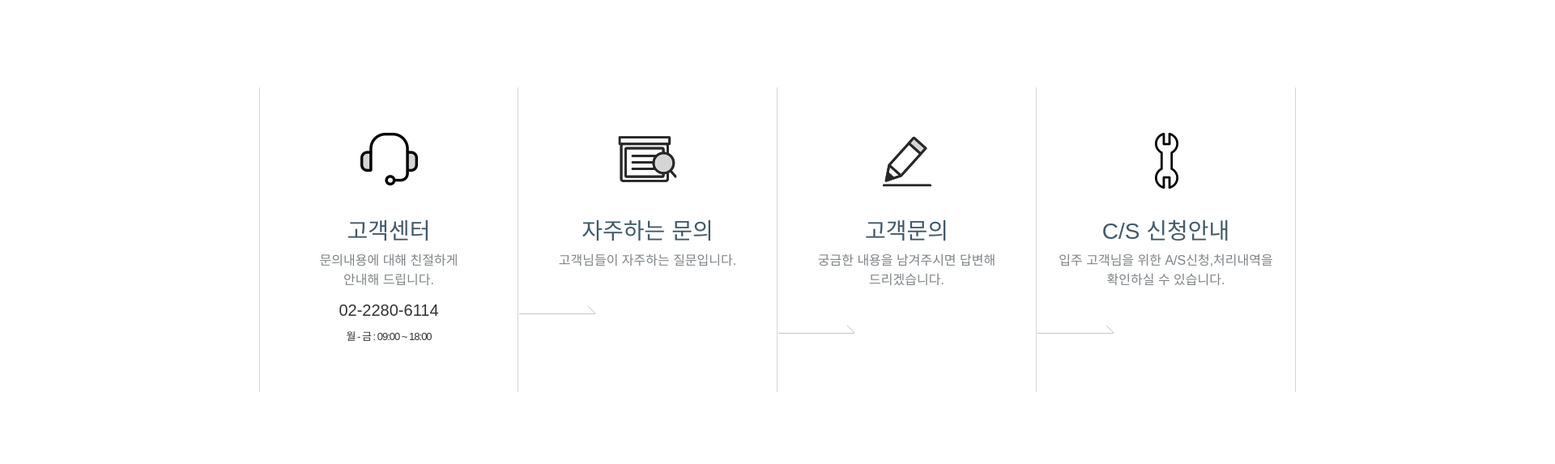
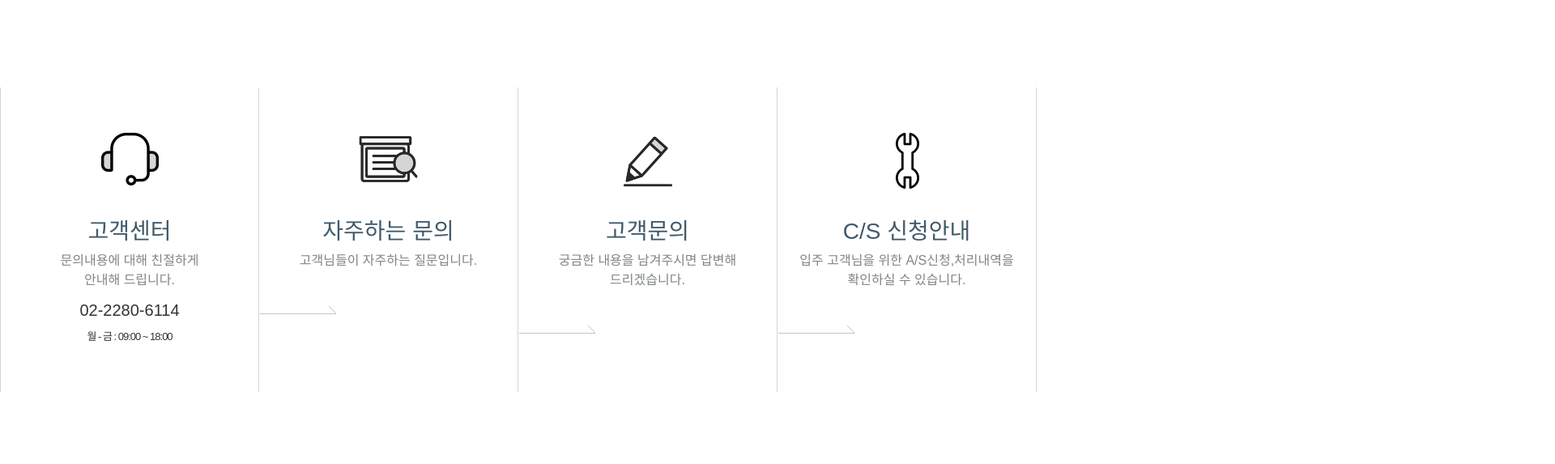
Before and after one commit to immmmmmmmma/pro_site, a plain HTML site: page index.html in a window 1280 px wide. Shown: the part 1644-2217 px from the top of the page at 81% size, 1920 px wide, since content can reach past the window. Drawn offline with nearby package versions, Linux system fonts and the light colour scheme.

Commit message:
swiper 변경, section 수정

```diff
--- a/css/style.css
+++ b/css/style.css
@@ -159,7 +159,7 @@ body{font-family: 'Noto Sans KR', sans-serif;}
 
 
 
-.secWrap{width: 1920px;height: 1300px;margin: 0 auto;}
+.secWrap{height: 1300px;margin: 0 auto;}
 .sec01{width: 1280px; height: 832px;padding-top: 110px;margin: 0 auto;}
 .sec01>.layOut{width: 1280px; height: 116px;margin-bottom: 32px;}
 .sec01 h2{font-size: 40px;text-align: center;display: inline-block;}
--- a/index.html
+++ b/index.html
@@ -436,6 +436,7 @@
         var swiper = new Swiper(".mySwiper", {
         spaceBetween: 30,
         centeredSlides: true,
+        effect: "fade",
         // autoplay: {
         //   delay: 6000,
         //   disableOnInteraction: false,
```
